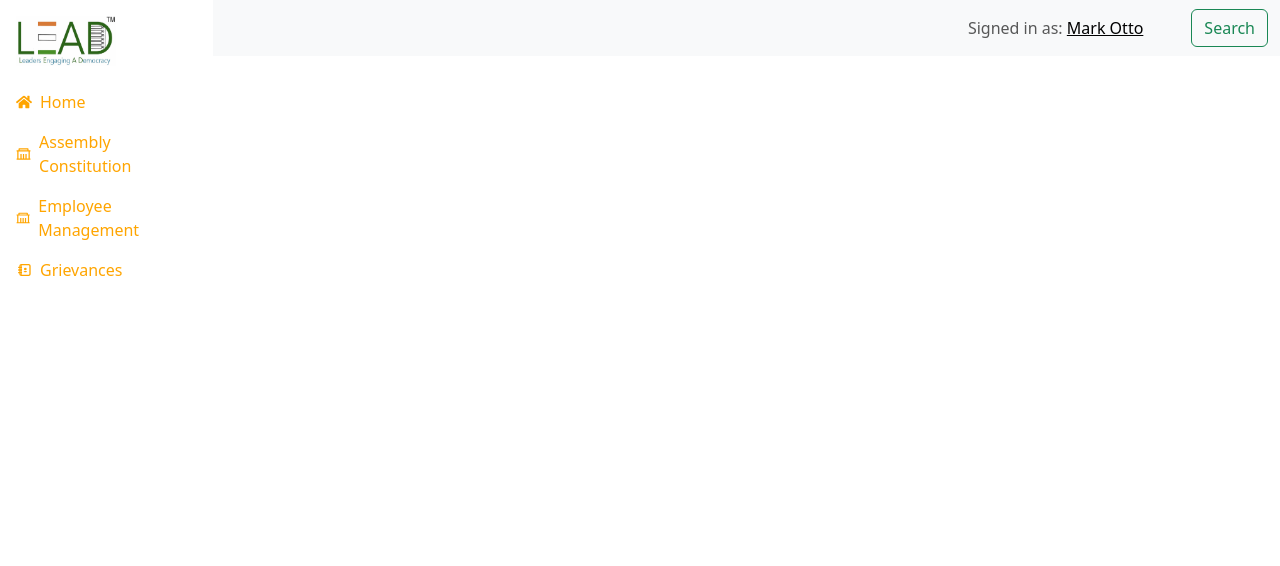
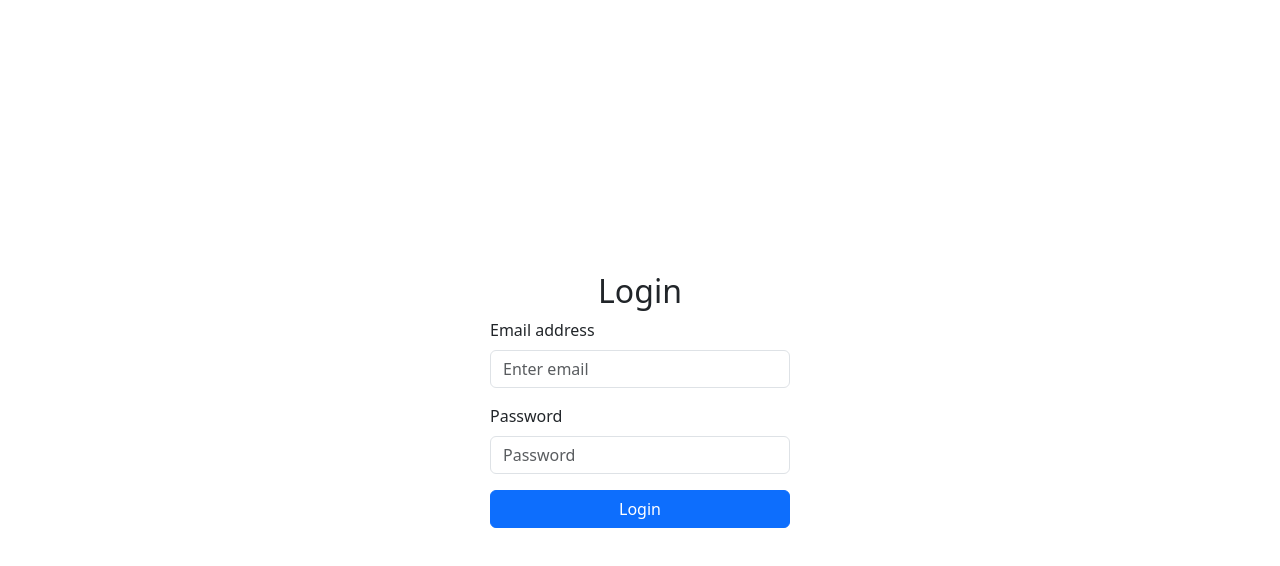
Before and after one commit to Senthil-Riddhish/Lead_, a React (Create React App) app in the folder client/: page / in a window 1280 px wide. Shown: the top 566 px of the page. Built offline with nearby package versions, Linux system fonts and the light colour scheme.

Commit message:
login functionalities merged

```diff
--- a/client/src/App.js
+++ b/client/src/App.js
@@ -1,10 +1,11 @@
-import React, { useState } from 'react';
-import { BrowserRouter as Router, Route, Routes, Link } from 'react-router-dom';
-import { Container, Row, Col, Navbar, Button, Offcanvas, Image } from 'react-bootstrap';
+import React, { useState, useEffect } from 'react';
+import { BrowserRouter as Router, Route, Routes, Link, Navigate } from 'react-router-dom';
+import { Container, Row, Col, Navbar, Button, Offcanvas } from 'react-bootstrap';
 import Home from './Pages/Home';
 import About from './Pages/About';
 import EmployeeManagement from './Pages/Services';
 import Grievances from './Pages/Grievance';
+import Login from './Pages/Login'; // Import Login component
 import "./App.css";
 import { FaHome } from "react-icons/fa";
 import { RiGovernmentLine } from "react-icons/ri";
@@ -14,8 +15,7 @@ import logo from "./Images/leadlogo.PNG";
 const Sidebar = ({ toggleSidebar }) => (
   <div className="sidebar-container d-flex flex-column p-3" style={{ width: '100%', backgroundColor: 'white' }}>
     <div className="sidebar-header d-flex align-items-center mb-4">
-      <img src={logo} alt="Menu Icon" className="me-2" style={{ width: '100px', height: '50px' }} /> {/* Adjust width/height as needed */}
-
+      <img src={logo} alt="Menu Icon" className="me-2" style={{ width: '100px', height: '50px' }} />
     </div>
     <Link to="/home" onClick={toggleSidebar} className="sidebar-link mb-3">
       <FaHome className="me-2" />
@@ -37,26 +37,32 @@ const Sidebar = ({ toggleSidebar }) => (
 );
 
 const App = () => {
-  const [showSidebar, setShowSidebar] = useState(false);
+  const [isAuthenticated, setIsAuthenticated] = useState(false);
+  const [showSidebar, setShowSidebar] = useState(false); // Define showSidebar and setShowSidebar
 
-  const toggleSidebar = () => setShowSidebar(!showSidebar);
+  useEffect(() => {
+    const token = sessionStorage.getItem('token');
+    if (token) setIsAuthenticated(true);
+  }, []);
 
   return (
     <Router>
       <Container fluid>
+        {isAuthenticated ? (
+          <>
             <Navbar bg="light" className="d-md-none">
-          <Button variant="primary" onClick={toggleSidebar}>
+              <Button variant="primary" onClick={() => setShowSidebar(!showSidebar)}>
                 ☰
               </Button>
             </Navbar>
 
             <Row className="flex-nowrap">
-          <Offcanvas show={showSidebar} onHide={toggleSidebar} className="d-md-none">
+              <Offcanvas show={showSidebar} onHide={() => setShowSidebar(false)} className="d-md-none">
                 <Offcanvas.Header closeButton>
                   <Offcanvas.Title>Menu</Offcanvas.Title>
                 </Offcanvas.Header>
                 <Offcanvas.Body>
-              <Sidebar toggleSidebar={toggleSidebar} />
+                  <Sidebar toggleSidebar={() => setShowSidebar(false)} />
                 </Offcanvas.Body>
               </Offcanvas>
 
@@ -67,7 +73,6 @@ const App = () => {
               <Col xs={12} md={9} lg={10} className="p-0">
                 <Navbar className="bg-body-tertiary">
                   <Container>
-                <Navbar.Toggle />
                     <Navbar.Collapse className="justify-content-end">
                       <Navbar.Text className='me-5'>
                         Signed in as: <a href="#login">Mark Otto</a>
@@ -81,9 +86,16 @@ const App = () => {
                   <Route path="/about" element={<About />} />
                   <Route path="/employee" element={<EmployeeManagement />} />
                   <Route path="/grievances" element={<Grievances />} />
+                  <Route path="*" element={<Navigate to="/home" replace />} />
                 </Routes>
               </Col>
             </Row>
+          </>
+        ) : (
+          <Routes>
+            <Route path="*" element={<Login setIsAuthenticated={setIsAuthenticated} />} />
+          </Routes>
+        )}
       </Container>
     </Router>
   );
--- a/client/src/Components/CMRF.js
+++ b/client/src/Components/CMRF.js
@@ -1,7 +1,7 @@
 import React from 'react';
 import { Form, Row, Col } from 'react-bootstrap';
 
-const CMRF = ({ data, onChange }) => (
+const CMRF = ({ formData = { patientName: '', relation: '' }, onChange }) => (
   <Form>
     <Row>
       <Col md={4}>
@@ -10,20 +10,18 @@ const CMRF = ({ data, onChange }) => (
           <Form.Control
             type="text"
             placeholder="Enter patient name"
-            value={data.patientName}
-            onChange={(e) => onChange({ ...data, patientName: e.target.value })}
+            value={formData.patientName}
+            onChange={(e) => onChange({ ...formData, patientName: e.target.value })}
           />
         </Form.Group>
       </Col>
-      {/* Add other fields similarly */}
-      {/* Example for Relation field */}
       <Col md={4}>
         <Form.Group controlId="relation">
           <Form.Label>Relation</Form.Label>
           <Form.Control
             as="select"
-            value={data.relation}
-            onChange={(e) => onChange({ ...data, relation: e.target.value })}
+            value={formData.relation}
+            onChange={(e) => onChange({ ...formData, relation: e.target.value })}
           >
             <option value="S/O">S/O</option>
             <option value="F/O">F/O</option>
@@ -31,7 +29,6 @@ const CMRF = ({ data, onChange }) => (
           </Form.Control>
         </Form.Group>
       </Col>
-      {/* Continue for other fields... */}
     </Row>
   </Form>
 );
--- a/client/src/Components/GrievanceRef.js
+++ b/client/src/Components/GrievanceRef.js
@@ -1,7 +1,7 @@
 import React from 'react';
 import { Form, Row, Col } from 'react-bootstrap';
 
-const GrievanceRef = ({ data, onChange }) => (
+const GrievanceRef = ({ formData = { subject: '', content: '' }, onChange }) => (
   <Form>
     <Row>
       <Col md={4}>
@@ -10,8 +10,8 @@ const GrievanceRef = ({ data, onChange }) => (
           <Form.Control
             type="text"
             placeholder="Enter subject"
-            value={data.subject}
-            onChange={(e) => onChange({ ...data, subject: e.target.value })}
+            value={formData.subject}
+            onChange={(e) => onChange({ ...formData, subject: e.target.value })}
           />
         </Form.Group>
       </Col>
@@ -21,8 +21,8 @@ const GrievanceRef = ({ data, onChange }) => (
           <Form.Control
             as="textarea"
             placeholder="Enter content"
-            value={data.content}
-            onChange={(e) => onChange({ ...data, content: e.target.value })}
+            value={formData.content}
+            onChange={(e) => onChange({ ...formData, content: e.target.value })}
           />
         </Form.Group>
       </Col>
--- a/client/src/Pages/Grievance.js
+++ b/client/src/Pages/Grievance.js
@@ -32,9 +32,9 @@ const LetterRequestForm = () => {
   const renderCategoryForm = () => {
     switch (selectedCategory) {
       case 'GrievanceRef':
-        return <GrievanceRefForm formData={formData} setFormData={setFormData} />;
+        return <GrievanceRefForm formData={formData} onChange={setFormData} />;
       case 'CMRF':
-        return <CmrfForm formData={formData} setFormData={setFormData} />;
+        return <CmrfForm formData={formData} onChange={setFormData} />;
       default:
         return null;
     }
--- /dev/null
+++ b/client/src/Pages/Login.js
@@ -0,0 +1,66 @@
+import React, { useState } from 'react';
+import axios from 'axios';
+import { Button, Form, Container } from 'react-bootstrap';
+
+const Login = ({ setIsAuthenticated }) => {
+  const [email, setEmail] = useState('');
+  const [password, setPassword] = useState('');
+  const [error, setError] = useState(null);
+
+  const handleLogin = async (e) => {
+    e.preventDefault();
+    try {
+      const response = await axios.post('http://localhost:8000/auth/signin', {
+        credentials: {
+          email,
+          password,
+        },
+      });
+
+      if (response.data.status === 'success') {
+        sessionStorage.setItem('token', response.data.token);
+        setIsAuthenticated(true);
+      } else {
+        setError('Invalid credentials');
+      }
+    } catch (error) {
+      setError('Login failed. Please try again.');
+    }
+  };
+
+  return (
+    <Container className="d-flex justify-content-center align-items-center" style={{ height: '100vh' }}>
+      <Form onSubmit={handleLogin} style={{ width: '300px' }}>
+        <h2 className="text-center">Login</h2>
+        {error && <p className="text-danger">{error}</p>}
+        <Form.Group className="mb-3" controlId="formBasicEmail">
+          <Form.Label>Email address</Form.Label>
+          <Form.Control
+            type="email"
+            placeholder="Enter email"
+            value={email}
+            onChange={(e) => setEmail(e.target.value)}
+            required
+          />
+        </Form.Group>
+
+        <Form.Group className="mb-3" controlId="formBasicPassword">
+          <Form.Label>Password</Form.Label>
+          <Form.Control
+            type="password"
+            placeholder="Password"
+            value={password}
+            onChange={(e) => setPassword(e.target.value)}
+            required
+          />
+        </Form.Group>
+
+        <Button variant="primary" type="submit" className="w-100">
+          Login
+        </Button>
+      </Form>
+    </Container>
+  );
+};
+
+export default Login;
```
Also changed, not shown: 1 other file (tests, documents, lock files or other folders). Lines whose indentation alone changed are shown as unchanged.
